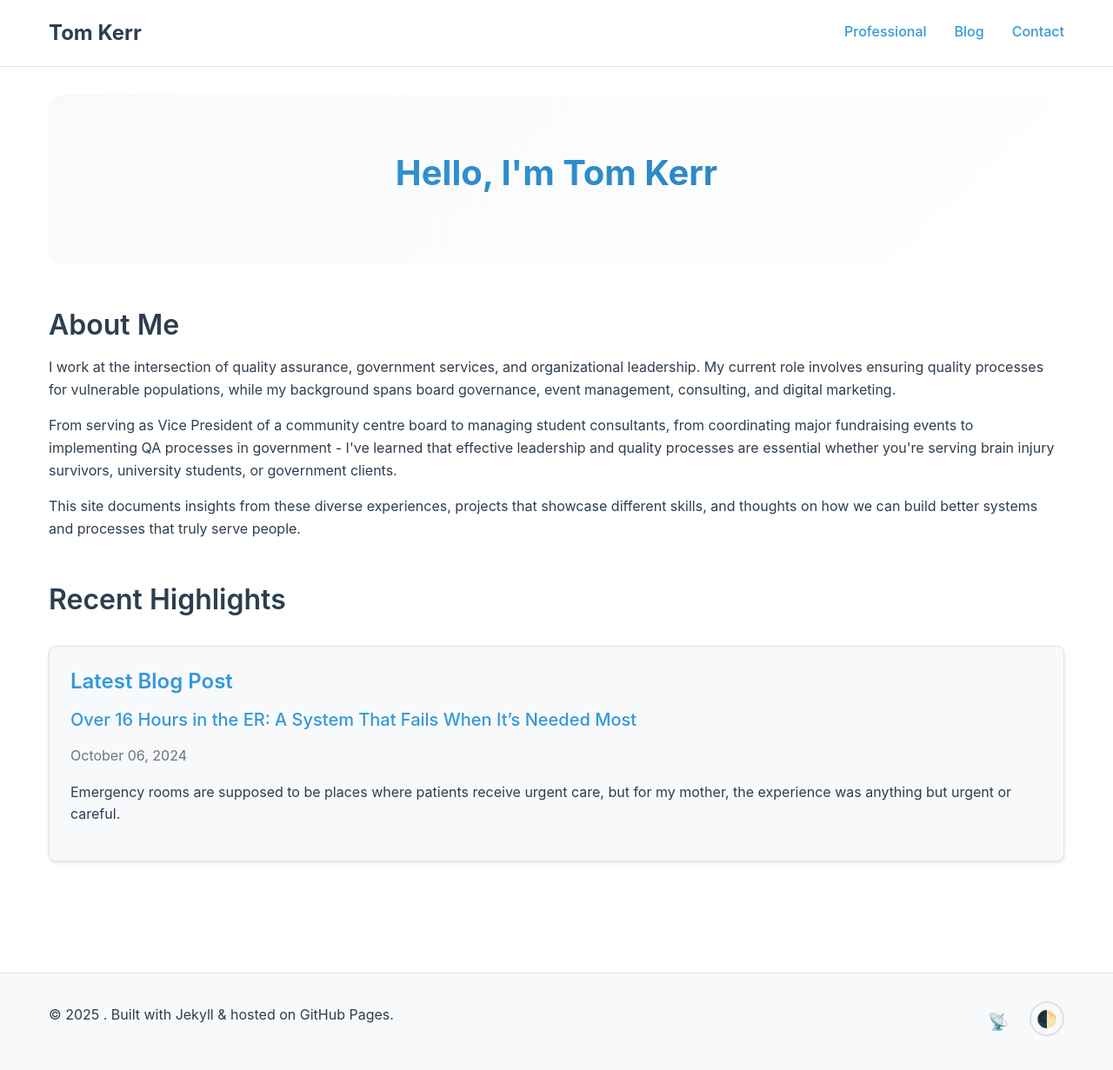
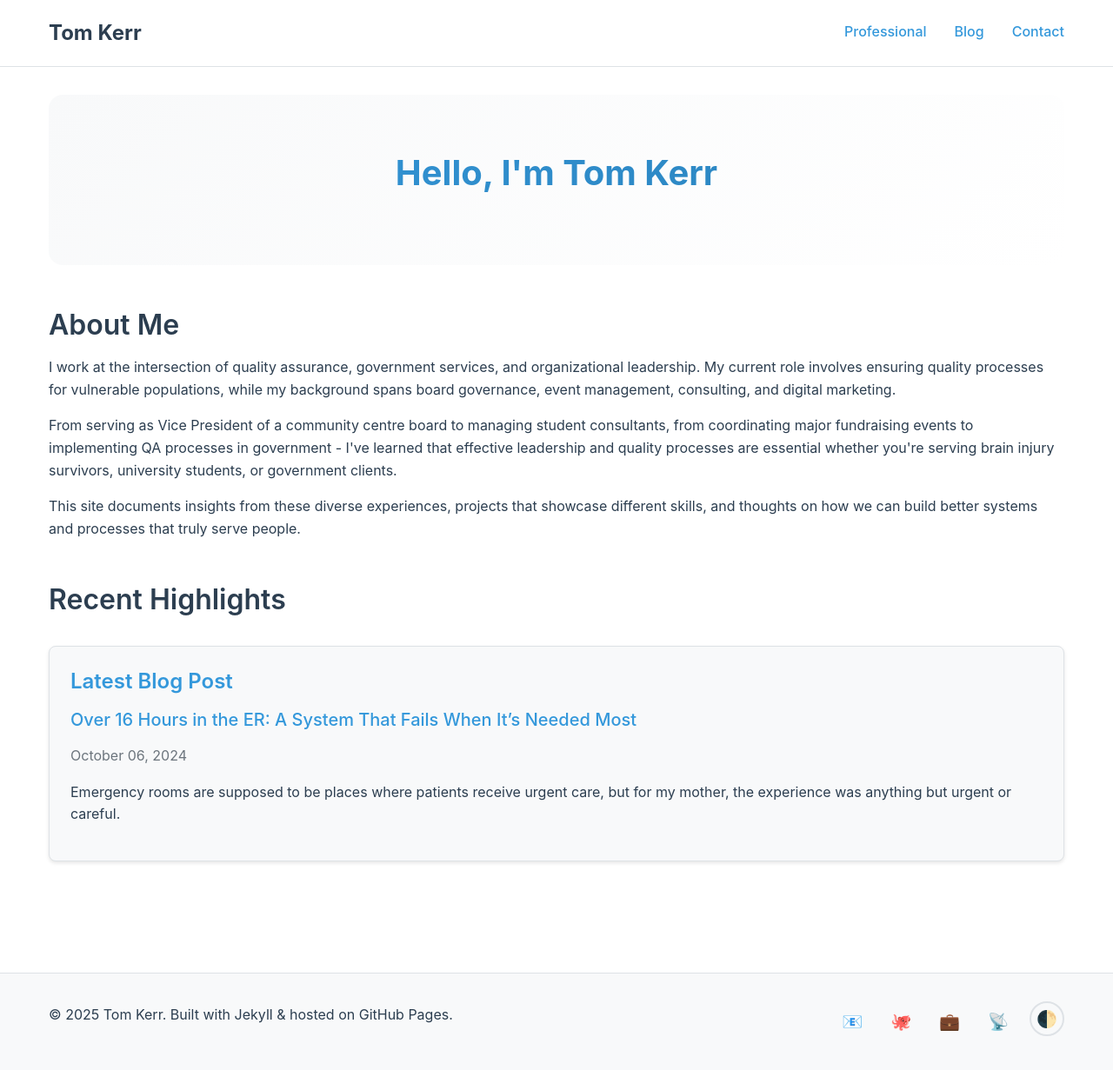
Before and after one commit to TDK250/Toms-Site, a Jekyll site: the page built from index.md, in a window 1280 px wide and 1231 px high. Shown: the whole window at 87% size. Built offline with Jekyll 4.4.1, drawn with Linux system fonts in a browser that asks for light colours; part of the change alters nothing that is shown.

Commit message:
Update _config.yml

```diff
--- a/_config.yml
+++ b/_config.yml
@@ -4,6 +4,16 @@ email: connect@tdkerr.ca
 description: >-
   Young professional working in government QA, interested in tech policy,
   art, and travel. This is my personal space for projects and thoughts.
+
+  # Author info
+author:
+  name: "Tom Kerr"
+
+# Social links
+social:
+  email: connect@tdkerr.ca
+  github: TDK250  # optional
+  linkedin: tdkerr  # optional
 
 # Build settings
 markdown: kramdown
```
